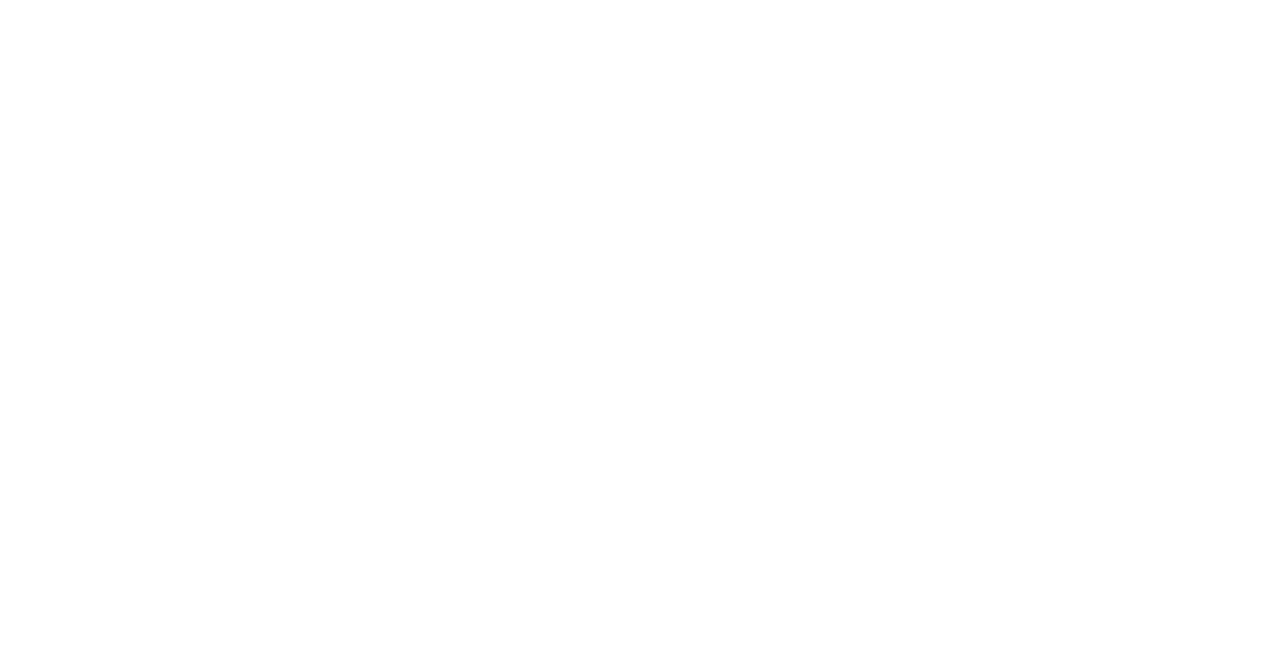
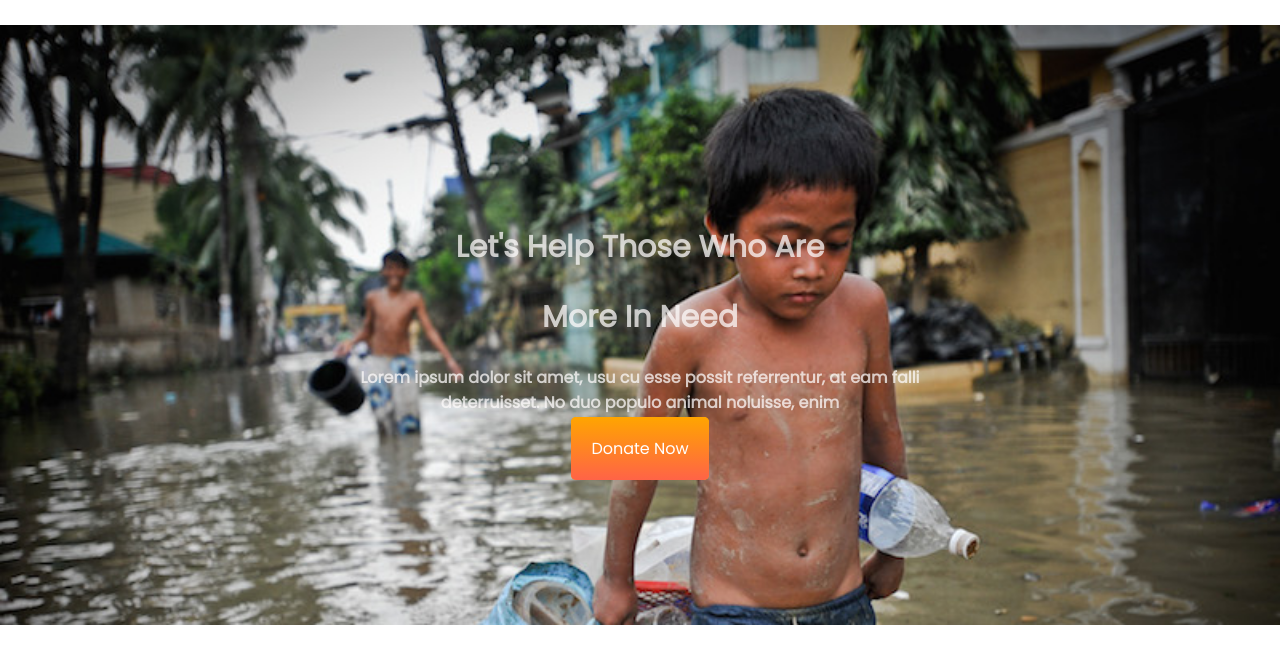
Before and after one commit to AbuRasel1/donate-today, a plain HTML site: page index.html in a window 1280 px wide. Drawn offline with Linux system fonts and the light colour scheme.

Commit message:
something add

```diff
--- a/index.html
+++ b/index.html
@@ -4,9 +4,25 @@
     <meta charset="UTF-8">
     <meta http-equiv="X-UA-Compatible" content="IE=edge">
     <meta name="viewport" content="width=device-width, initial-scale=1.0">
-    <title>Assignment1 </title>
+    <title>donate-today</title>
+
+    <link rel="preconnect" href="https://fonts.googleapis.com">
+    <link rel="preconnect" href="https://fonts.gstatic.com" crossorigin>
+    <link href="https://fonts.googleapis.com/css2?family=Poppins&display=swap" rel="stylesheet">
+
+    <link rel="stylesheet" href="style.css">
 </head>
 <body>
+    <section class="img-set" >
+        <div class="align">
+            <h1 class="color padding1">Let's Help Those Who Are</h1>
+            <h1 class="color padding2">More In Need</h1>
+            <h4 class=" color">Lorem ipsum dolor sit amet, usu cu esse possit referrentur, at eam falli <br>
+                deterruisset. No duo populo animal noluisse, enim</h4>
+            <a class="donate-button" target="_blank" href="">Donate Now</a>
 
+        </div>
+
+    </section>
 </body>
 </html>
--- a/style.css
+++ b/style.css
@@ -0,0 +1,40 @@
+body{
+    font-family: 'Poppins', sans-serif;
+    margin: 0px;
+}
+.align{
+    text-align: center;
+
+
+    font-weight: 400px;
+
+}
+.padding1{
+    padding-top:200px;
+}
+h1{
+    font-size: 30px;
+}
+.color{
+    color: rgba(253, 251, 251, 0.74);
+
+
+}
+
+.img-set{
+    background-image: url(images/donation9.jpg);
+    background-repeat: no-repeat;
+    height: 75vh;
+    width: 100%;
+    background-size: 100%;
+}
+.donate-button{
+    text-decoration: none;
+    background-color: orange;
+    padding: 20px;
+    border-radius: 5px;
+    background-image: linear-gradient(orange, tomato);
+    color: white;
+    font-weight: 400px;
+
+}
```
